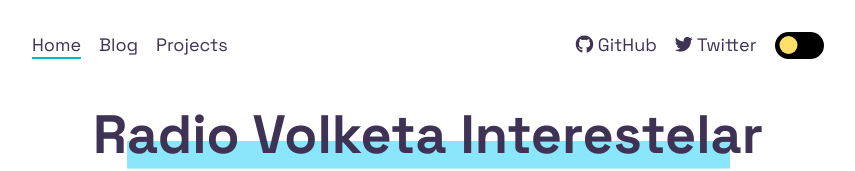
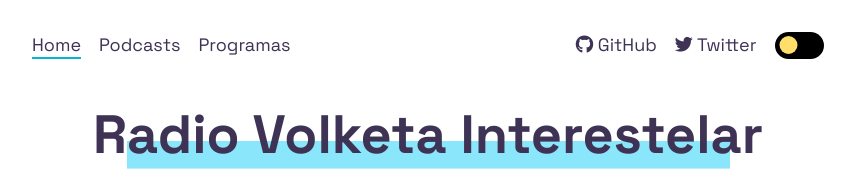
Before and after one commit to Noisk8/RadioVolKETAInterestelar, an Astro site: page / in a window 1280 px wide. Shown: the top 171 px of the page, without its empty margins (212-1067 px from the left). Built offline with nearby package versions, Linux system fonts and the light colour scheme; Astro itself is replaced by a stand-in of ours.

Commit message:
menu change

```diff
--- a/src/components/Nav.astro
+++ b/src/components/Nav.astro
@@ -7,8 +7,8 @@ import HeaderLink from "./HeaderLink.astro";
     <section class="text-text-bold">
       <ul class="unset flex gap-4 [&>li]:p-0">
         <li><HeaderLink href="/">Home</HeaderLink></li>
-        <li><HeaderLink href="/blog">Blog</HeaderLink></li>
-        <li><HeaderLink href="/projects">Projects</HeaderLink></li>
+        <li><HeaderLink href="/blog">Podcasts</HeaderLink></li>
+        <li><HeaderLink href="/projects">Programas</HeaderLink></li>
       </ul>
     </section>
   </nav>
@@ -32,8 +32,8 @@ import HeaderLink from "./HeaderLink.astro";
         </button>
         <ul class="unset flex flex-col text-text-bold gap-4 [&>li]:p-0 px-6">
           <li><HeaderLink href="/">Home</HeaderLink></li>
-          <li><HeaderLink href="/blog">Blog</HeaderLink></li>
-          <li><HeaderLink href="/projects">Projects</HeaderLink></li>
+          <li><HeaderLink href="/blog">Podcasts</HeaderLink></li>
+          <li><HeaderLink href="/projects">Programas</HeaderLink></li>
         </ul>
       </div>
     </section>
```
